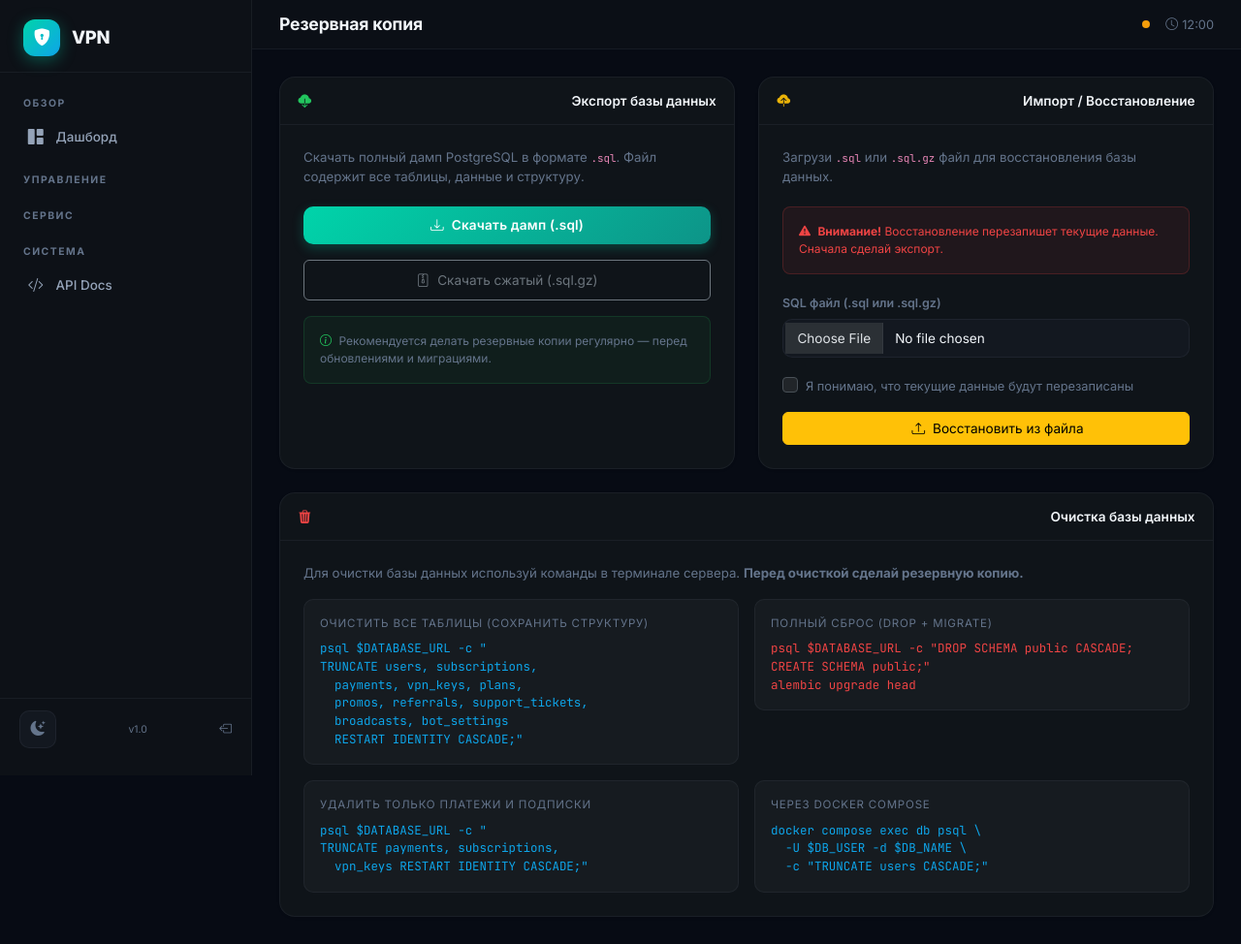
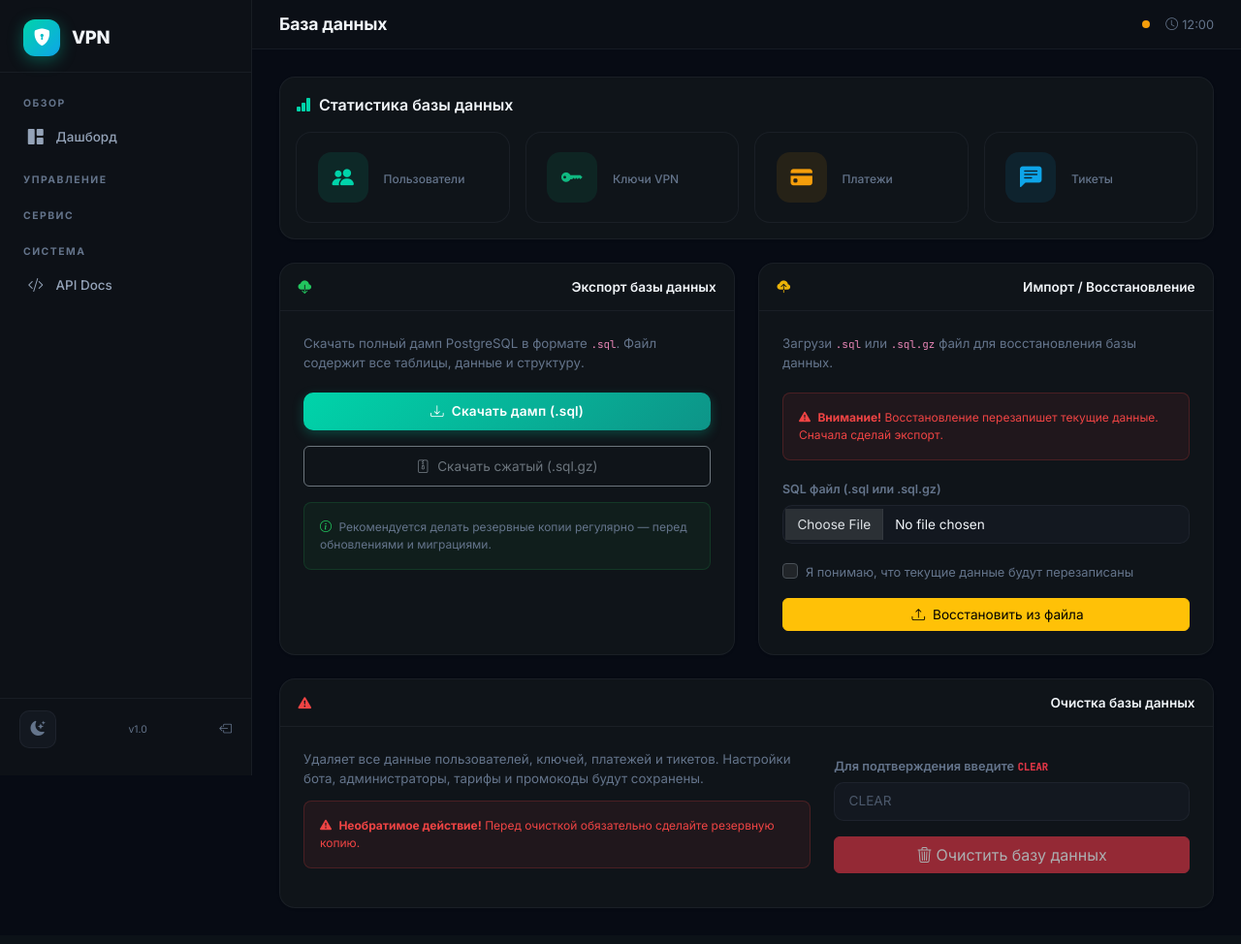
Before and after one commit to ScorbDev-VPN-Dashboard/ScorbiumDashboard, a FastAPI app: template app/templates/backup.html in a window 1280 px wide. Shown: the whole page at 97% size. After the commit the page ends 937 px from the top, so only its background shows below. Run offline with FastAPI, Linux system fonts and the light colour scheme; the template is opened without the code that fills it, so the values that code supplies are empty; parts of the project's set-up code (start-up, migrations or seed data) failed here and were passed over; some libraries are stand-ins or nearby versions.

Commit message:
Fixed: Clear DB Added: Add Logo

```diff
--- a/app/api/panel/views.py
+++ b/app/api/panel/views.py
@@ -1278,19 +1278,6 @@ async def telegram_page(request: Request, db: AsyncSession = Depends(get_db)):
     except Exception:
         ctx["marzban_ok"] = False
         ctx["marzban_stats"] = None
-
-    from sqlalchemy import func, select
-    from app.models.user import User
-    from app.models.vpn_key import VpnKey
-    from app.models.payment import Payment
-    from app.models.support import SupportTicket
-
-    ctx["db_stats"] = {
-        "users": (await db.execute(select(func.count()).select_from(User))).scalar_one(),
-        "keys": (await db.execute(select(func.count()).select_from(VpnKey))).scalar_one(),
-        "payments": (await db.execute(select(func.count()).select_from(Payment))).scalar_one(),
-        "tickets": (await db.execute(select(func.count()).select_from(SupportTicket))).scalar_one(),
-    }
 
     return templates.TemplateResponse("telegram.html", ctx)
 
@@ -2195,6 +2182,20 @@ async def telegram_send_view(
 async def backup_page(request: Request, db: AsyncSession = Depends(get_db)):
     _require_permission(request, "system")
     ctx = await _base_ctx(request, db, "backup")
+
+    from sqlalchemy import func, select
+    from app.models.user import User
+    from app.models.vpn_key import VpnKey
+    from app.models.payment import Payment
+    from app.models.support import SupportTicket
+
+    ctx["db_stats"] = {
+        "users": (await db.execute(select(func.count()).select_from(User))).scalar_one(),
+        "keys": (await db.execute(select(func.count()).select_from(VpnKey))).scalar_one(),
+        "payments": (await db.execute(select(func.count()).select_from(Payment))).scalar_one(),
+        "tickets": (await db.execute(select(func.count()).select_from(SupportTicket))).scalar_one(),
+    }
+
     return templates.TemplateResponse("backup.html", ctx)
 
 
--- a/app/templates/backup.html
+++ b/app/templates/backup.html
@@ -1,9 +1,54 @@
 {% extends "base.html" %}
-{% block title %}Резервная копия — VPN Panel{% endblock %}
-{% block page_title %}Резервная копия{% endblock %}
+{% block title %}База данных — VPN Panel{% endblock %}
+{% block page_title %}База данных{% endblock %}
 
 {% block content %}
 <div class="row g-4">
+
+  <!-- Stats -->
+  <div class="col-12">
+    <div class="card p-3">
+      <div class="fw-semibold mb-3" style="color:var(--text)"><i class="bi bi-bar-chart-fill me-2" style="color:var(--accent)"></i>Статистика базы данных</div>
+      <div class="row g-3">
+        <div class="col-6 col-xl-3">
+          <div class="stat-card">
+            <div class="stat-icon" style="background:rgba(0,212,170,.1);color:var(--accent)"><i class="bi bi-people-fill"></i></div>
+            <div>
+              <div class="stat-value">{{ db_stats.users }}</div>
+              <div class="stat-label">Пользователи</div>
+            </div>
+          </div>
+        </div>
+        <div class="col-6 col-xl-3">
+          <div class="stat-card">
+            <div class="stat-icon" style="background:rgba(16,185,129,.1);color:var(--success)"><i class="bi bi-key-fill"></i></div>
+            <div>
+              <div class="stat-value">{{ db_stats.keys }}</div>
+              <div class="stat-label">Ключи VPN</div>
+            </div>
+          </div>
+        </div>
+        <div class="col-6 col-xl-3">
+          <div class="stat-card">
+            <div class="stat-icon" style="background:rgba(245,158,11,.1);color:var(--warning)"><i class="bi bi-credit-card-fill"></i></div>
+            <div>
+              <div class="stat-value">{{ db_stats.payments }}</div>
+              <div class="stat-label">Платежи</div>
+            </div>
+          </div>
+        </div>
+        <div class="col-6 col-xl-3">
+          <div class="stat-card">
+            <div class="stat-icon" style="background:rgba(14,165,233,.1);color:var(--info)"><i class="bi bi-chat-left-text-fill"></i></div>
+            <div>
+              <div class="stat-value">{{ db_stats.tickets }}</div>
+              <div class="stat-label">Тикеты</div>
+            </div>
+          </div>
+        </div>
+      </div>
+    </div>
+  </div>
 
   <!-- Export -->
   <div class="col-lg-6">
@@ -73,51 +118,35 @@
     </div>
   </div>
 
-  <!-- DB Cleanup Info -->
+  <!-- DB Clear -->
   <div class="col-12">
     <div class="card">
       <div class="card-header d-flex align-items-center gap-2">
-        <i class="bi bi-trash3-fill" style="color:#ef4444"></i>
+        <i class="bi bi-exclamation-triangle-fill" style="color:#ef4444"></i>
         Очистка базы данных
       </div>
       <div class="p-4">
-        <p style="font-size:.83rem;color:var(--text-muted);margin-bottom:1rem">
-          Для очистки базы данных используй команды в терминале сервера. <b>Перед очисткой сделай резервную копию.</b>
-        </p>
-        <div class="row g-3">
-          <div class="col-md-6">
-            <div style="background:rgba(255,255,255,.03);border-radius:10px;border:1px solid var(--border);padding:1rem">
-              <div style="font-size:.72rem;color:var(--text-muted);margin-bottom:.5rem;text-transform:uppercase;letter-spacing:.8px">Очистить все таблицы (сохранить структуру)</div>
-              <code style="font-size:.78rem;color:#0ea5e9;display:block;white-space:pre-wrap">psql $DATABASE_URL -c "
-TRUNCATE users, subscriptions,
-  payments, vpn_keys, plans,
-  promos, referrals, support_tickets,
-  broadcasts, bot_settings
-  RESTART IDENTITY CASCADE;"</code>
+        <div class="row g-4 align-items-center">
+          <div class="col-lg-7">
+            <p style="font-size:.83rem;color:var(--text-muted);margin-bottom:.75rem">
+              Удаляет все данные пользователей, ключей, платежей и тикетов. Настройки бота, администраторы, тарифы и промокоды будут сохранены.
+            </p>
+            <div class="p-3 mb-3" style="background:rgba(239,68,68,.08);border-radius:8px;border:1px solid rgba(239,68,68,.2)">
+              <div style="font-size:.75rem;color:#ef4444">
+                <i class="bi bi-exclamation-triangle-fill me-1"></i>
+                <b>Необратимое действие!</b> Перед очисткой обязательно сделайте резервную копию.
+              </div>
             </div>
           </div>
-          <div class="col-md-6">
-            <div style="background:rgba(255,255,255,.03);border-radius:10px;border:1px solid var(--border);padding:1rem">
-              <div style="font-size:.72rem;color:var(--text-muted);margin-bottom:.5rem;text-transform:uppercase;letter-spacing:.8px">Полный сброс (drop + migrate)</div>
-              <code style="font-size:.78rem;color:#ef4444;display:block;white-space:pre-wrap">psql $DATABASE_URL -c "DROP SCHEMA public CASCADE; CREATE SCHEMA public;"
-alembic upgrade head</code>
+          <div class="col-lg-5">
+            <div class="mb-3">
+              <label class="form-label" style="font-size:.8rem;">Для подтверждения введите <code class="text-danger">CLEAR</code></label>
+              <input type="text" id="db-clear-input" class="form-control" placeholder="CLEAR" autocomplete="off" />
             </div>
-          </div>
-          <div class="col-md-6">
-            <div style="background:rgba(255,255,255,.03);border-radius:10px;border:1px solid var(--border);padding:1rem">
-              <div style="font-size:.72rem;color:var(--text-muted);margin-bottom:.5rem;text-transform:uppercase;letter-spacing:.8px">Удалить только платежи и подписки</div>
-              <code style="font-size:.78rem;color:#0ea5e9;display:block;white-space:pre-wrap">psql $DATABASE_URL -c "
-TRUNCATE payments, subscriptions,
-  vpn_keys RESTART IDENTITY CASCADE;"</code>
-            </div>
-          </div>
-          <div class="col-md-6">
-            <div style="background:rgba(255,255,255,.03);border-radius:10px;border:1px solid var(--border);padding:1rem">
-              <div style="font-size:.72rem;color:var(--text-muted);margin-bottom:.5rem;text-transform:uppercase;letter-spacing:.8px">Через Docker Compose</div>
-              <code style="font-size:.78rem;color:#0ea5e9;display:block;white-space:pre-wrap">docker compose exec db psql \
-  -U $DB_USER -d $DB_NAME \
-  -c "TRUNCATE users CASCADE;"</code>
-            </div>
+            <button id="db-clear-btn" class="btn btn-danger w-100" disabled onclick="clearDatabase()">
+              <i class="bi bi-trash3 me-1"></i>Очистить базу данных
+            </button>
+            <div id="db-clear-result" class="mt-2" style="font-size:.8rem"></div>
           </div>
         </div>
       </div>
@@ -126,3 +155,40 @@ TRUNCATE payments, subscriptions,
 
 </div>
 {% endblock %}
+
+{% block scripts %}
+<script>
+async function clearDatabase() {
+  if (!confirm('⚠️ ВЫ УВЕРЕНЫ?\n\nЭто удалит ВСЕ данные пользователей, ключей, платежей и тикетов.\n\nНастройки бота, администраторы, тарифы и промокоды будут сохранены.')) return;
+
+  const btn = document.getElementById('db-clear-btn');
+  const result = document.getElementById('db-clear-result');
+  btn.disabled = true;
+  btn.innerHTML = '<span class="spinner-border spinner-border-sm me-1"></span>Очистка...';
+  result.innerHTML = '';
+
+  try {
+    const r = await fetch('/panel/database/clear', {method: 'POST', headers: {'Content-Type': 'application/json'}});
+    const d = await r.json();
+    if (d.ok) {
+      result.innerHTML = '<span style="color:#22c55e"><i class="bi bi-check-circle-fill me-1"></i>' + d.message + '</span>';
+      showToast('База данных очищена', 'success');
+      setTimeout(() => location.reload(), 2000);
+    } else {
+      result.innerHTML = '<span style="color:#ef4444"><i class="bi bi-x-circle-fill me-1"></i>' + (d.message || 'Ошибка') + '</span>';
+      showToast(d.message || 'Ошибка', 'error');
+    }
+  } catch(e) {
+    result.innerHTML = '<span style="color:#ef4444"><i class="bi bi-x-circle-fill me-1"></i>Ошибка сети</span>';
+    showToast('Ошибка сети', 'error');
+  } finally {
+    btn.disabled = false;
+    btn.innerHTML = '<i class="bi bi-trash3 me-1"></i>Очистить базу данных';
+  }
+}
+
+document.getElementById('db-clear-input').addEventListener('input', function() {
+  document.getElementById('db-clear-btn').disabled = this.value !== 'CLEAR';
+});
+</script>
+{% endblock %}
--- a/app/templates/base.html
+++ b/app/templates/base.html
@@ -447,7 +447,7 @@
     {% else %}
     <div class="nav-item"><a href="/panel/pasarguard" class="{% if active == 'pasarguard' %}active{% endif %}"><i class="bi bi-hdd-network-fill"></i> PasarGuard</a></div>
     {% endif %}
-    <div class="nav-item"><a href="/panel/backup" class="{% if active == 'backup' %}active{% endif %}"><i class="bi bi-database-fill-down"></i> Резерв. копия</a></div>
+    <div class="nav-item"><a href="/panel/backup" class="{% if active == 'backup' %}active{% endif %}"><i class="bi bi-database-fill-gear"></i> База данных</a></div>
     {% endif %}
     {% if admin_role == 'superadmin' %}
     <div class="nav-item"><a href="/panel/admins" class="{% if active == 'admins' %}active{% endif %}"><i class="bi bi-shield-lock"></i> Администраторы</a></div>
```
Also changed, not shown: app/templates/telegram.html (+76 -99 lines).
